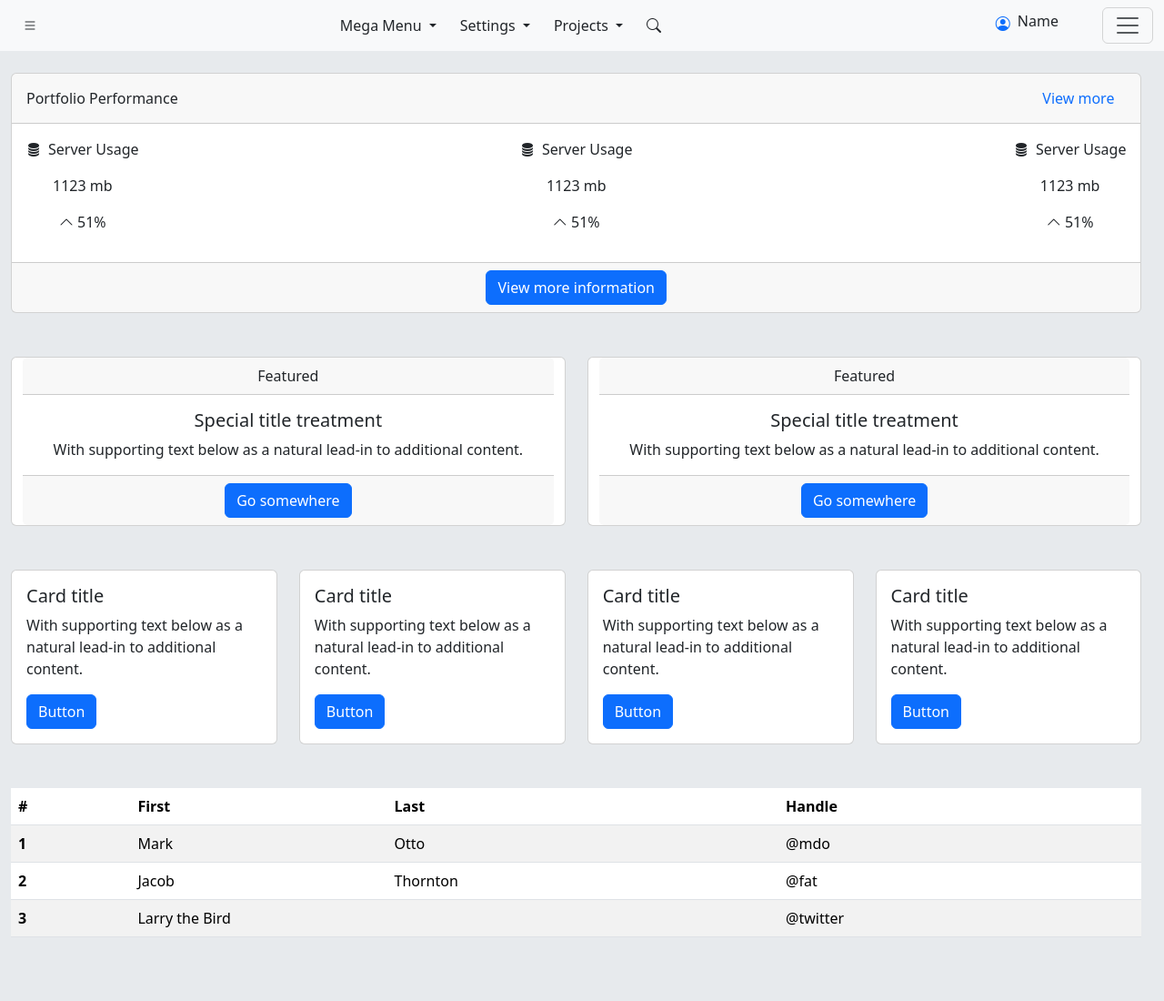
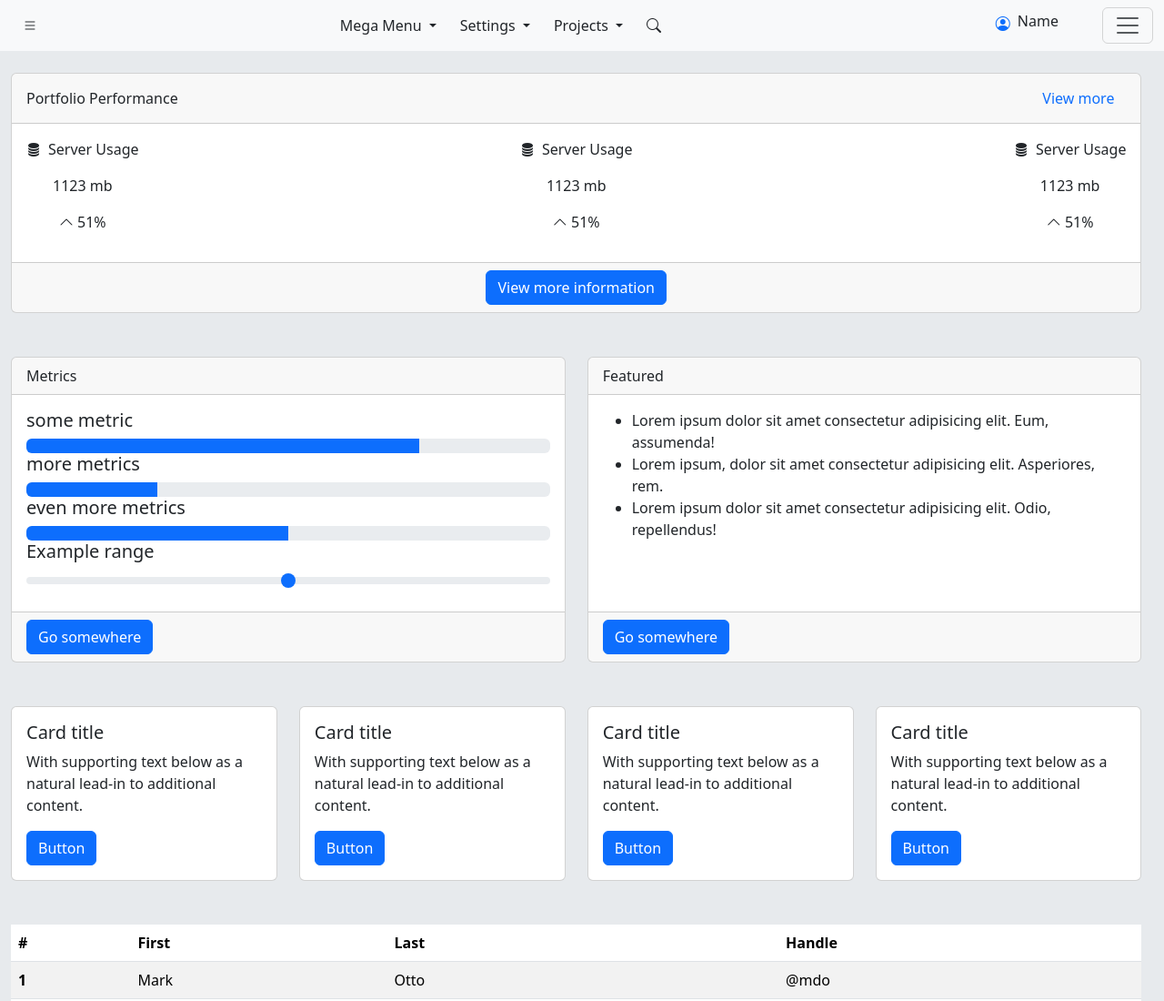
Before and after one commit to Kenref/---ipp-assessment, a website built with Vite: page index.html in a window 1280 px wide. Shown: the top 1100 px of the page at 91% size. Built offline with nearby package versions, Linux system fonts and the light colour scheme.

Commit message:
populated metrics card

```diff
--- a/index.html
+++ b/index.html
@@ -130,25 +130,40 @@
       </div>
 
       <div class="d-flex gap-4">
-        <div class="card text-center container my-5">
+        <div class="card my-5" style="width: 50%;">
           <div class="card-header">
-            Featured
+            Metrics
           </div>
           <div class="card-body">
-            <h5 class="card-title">Special title treatment</h5>
-            <p class="card-text">With supporting text below as a natural lead-in to additional content.</p>
+            <h5 class="card-title">some metric</h5>
+            <div class="progress" role="progressbar">
+              <div class="progress-bar" style="width: 75%"></div>
+            </div>
+            <h5 class="card-title">more metrics</h5>
+            <div class="progress" role="progressbar">
+              <div class="progress-bar" style="width: 25%"></div>
+            </div>
+            <h5 class="card-title">even more metrics</h5>
+            <div class="progress" role="progressbar">
+              <div class="progress-bar" style="width: 50%"></div>
+            </div>
+            <label for="customRange1" class="form-label h5">Example range</label>
+            <input type="range" class="form-range" id="customRange1">
           </div>
           <div class="card-footer text-body-secondary">
             <a href="#" class="btn btn-primary">Go somewhere</a>
           </div>
         </div>
-        <div class="card text-center container my-5">
+        <div class="card my-5" style="width: 50%;">
           <div class="card-header">
             Featured
           </div>
           <div class="card-body">
-            <h5 class="card-title">Special title treatment</h5>
-            <p class="card-text">With supporting text below as a natural lead-in to additional content.</p>
+            <ul>
+              <li class="dot-danger">Lorem ipsum dolor sit amet consectetur adipisicing elit. Eum, assumenda!</li>
+              <li>Lorem ipsum, dolor sit amet consectetur adipisicing elit. Asperiores, rem.</li>
+              <li>Lorem ipsum dolor sit amet consectetur adipisicing elit. Odio, repellendus!</li>
+            </ul>
           </div>
           <div class="card-footer text-body-secondary">
             <a href="#" class="btn btn-primary">Go somewhere</a>
```
